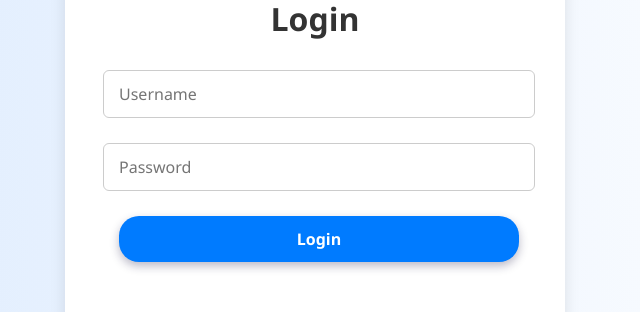
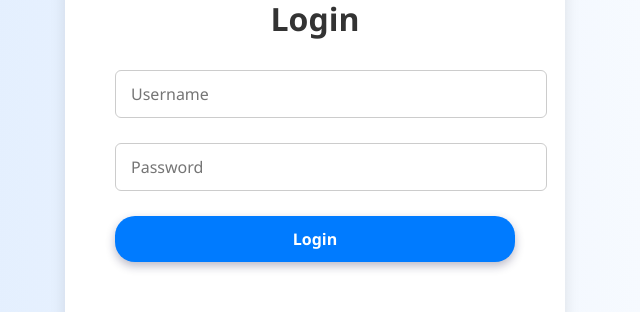
Before and after one commit to NKRanjita/task-tracker, a React (Create React App) app in the folder bug-tracker/: page /login in a window 1280 px wide. Shown: the part 274-586 px from the top of the page, without its empty margins (325-965 px from the left). Built offline with nearby package versions, Linux system fonts and the light colour scheme.

Commit message:
updated the login page

```diff
--- a/bug-tracker/src/components/Login.js
+++ b/bug-tracker/src/components/Login.js
@@ -1,7 +1,6 @@
 import React, { useState, useContext } from 'react';
 import { useNavigate } from 'react-router-dom';
 import { AuthContext } from './AuthContext';
-import users from '../dat/mockUsers';
 
 const Login = () => {
   const [username, setUsername] = useState('');
@@ -9,8 +8,15 @@ const Login = () => {
   const { login } = useContext(AuthContext);
   const navigate = useNavigate();
 
+  // ✅ TEMP: Hardcoded users (to avoid import path issues on GitHub Pages)
+  const users = [
+    { username: 'Naik', password: 'abcd', role: 'Developer' },
+    { username: 'Mang', password: 'abcd', role: 'Manager' }
+  ];
+
   const handleSubmit = (e) => {
     e.preventDefault();
+
     const user = users.find(
       (u) => u.username === username && u.password === password
     );
@@ -63,11 +69,8 @@ const styles = {
     justifyContent: 'center',
     alignItems: 'center',
     height: '100vh',
-    background: 'linear-gradient(to right, #dbeafe, #ffffff)'
-
-
+    background: 'linear-gradient(to right, #dbeafe, #ffffff)',
   },
-
   formContainer: {
     backgroundColor: '#ffffff',
     padding: '50px',
@@ -75,7 +78,6 @@ const styles = {
     boxShadow: '0 8px 16px rgba(0,0,0,0.1)',
     width: '100%',
     maxWidth: '400px',
-
   },
   heading: {
     textAlign: 'center',
@@ -94,7 +96,6 @@ const styles = {
     border: '1px solid #ccc',
     fontSize: '16px',
     fontFamily: 'Segoe UI, sans-serif',
-    marginLeft: "-1.5vh"
   },
   button: {
     padding: '12px',
@@ -106,8 +107,6 @@ const styles = {
     fontWeight: 'bold',
     cursor: 'pointer',
     fontFamily: 'Segoe UI, sans-serif',
-    marginLeft: "0.5vh"
-
   },
 };
 
```
